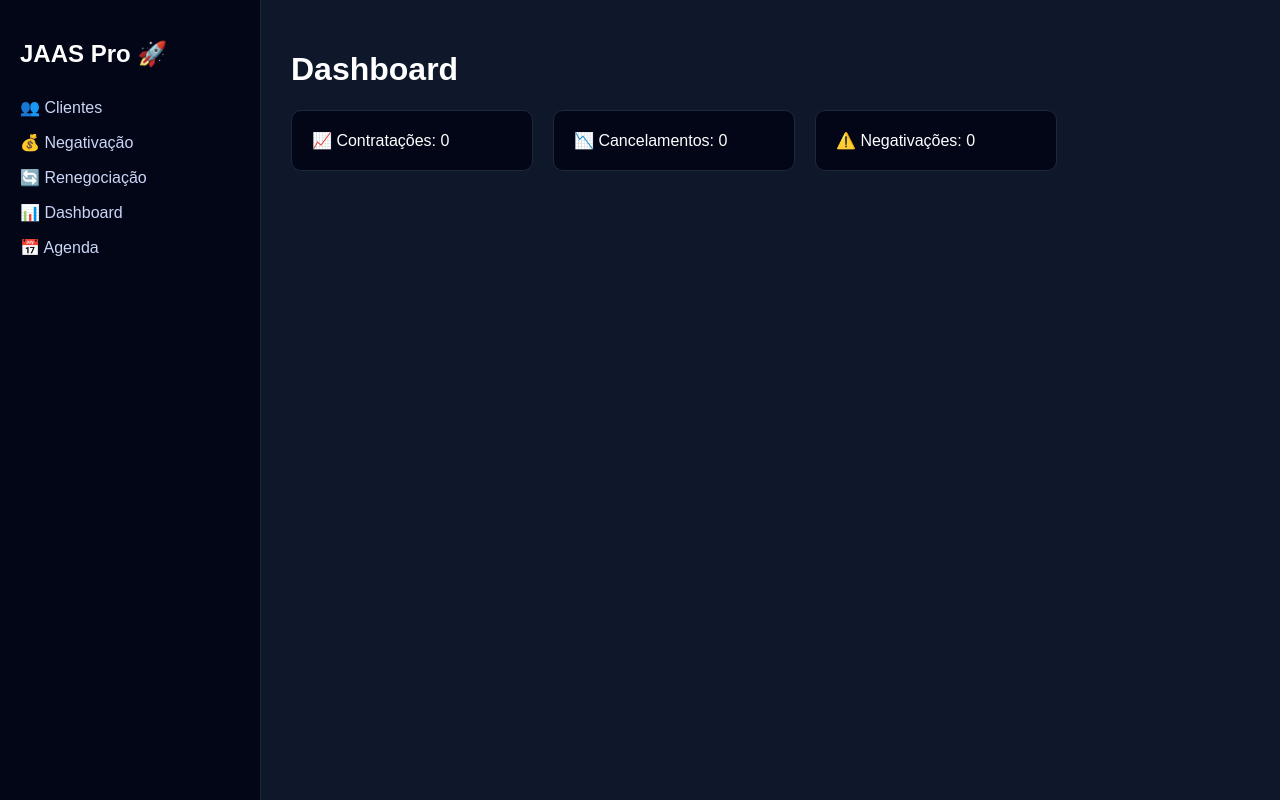
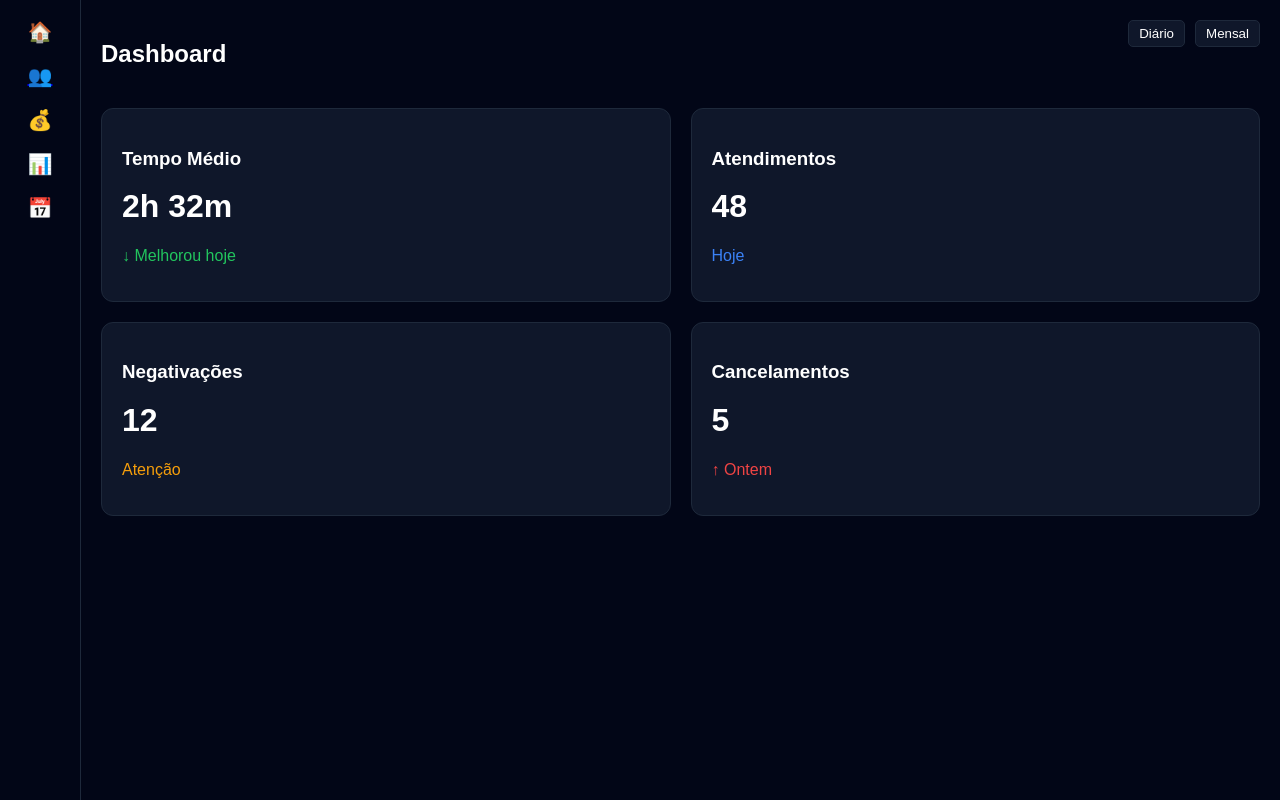
Before and after one commit to wowrude97/jaas-pro, a Next.js app: page / in a window 1280 px wide. Built offline with nearby package versions, Linux system fonts and the light colour scheme.

Commit message:
dashboard profissional base

```diff
--- a/app/page.js
+++ b/app/page.js
@@ -3,53 +3,108 @@ export default function Home() {
     <div style={{
       display: "flex",
       height: "100vh",
-      background: "#0f172a",
+      background: "#020617",
       color: "#fff",
-      fontFamily: "Arial"
+      fontFamily: "sans-serif"
     }}>
 
-      {/* MENU */}
+      {/* SIDEBAR */}
       <div style={{
-        width: 220,
+        width: 80,
         background: "#020617",
-        padding: 20,
-        borderRight: "1px solid #1e293b"
+        borderRight: "1px solid #1e293b",
+        display: "flex",
+        flexDirection: "column",
+        alignItems: "center",
+        paddingTop: 20
       }}>
-        <h2 style={{ marginBottom: 30 }}>JAAS Pro 🚀</h2>
-
-        <a href="/clientes" style={menuItem}>👥 Clientes</a>
-        <p style={menuItem}>💰 Negativação</p>
-        <p style={menuItem}>🔄 Renegociação</p>
-        <p style={menuItem}>📊 Dashboard</p>
-        <p style={menuItem}>📅 Agenda</p>
+        <div style={icon}>🏠</div>
+        <a href="/clientes" style={icon}>👥</a>
+        <div style={icon}>💰</div>
+        <div style={icon}>📊</div>
+        <div style={icon}>📅</div>
       </div>
 
       {/* CONTEÚDO */}
-      <div style={{ flex: 1, padding: 30 }}>
-        <h1>Dashboard</h1>
+      <div style={{ flex: 1, padding: 20 }}>
 
-        <div style={{ display: "flex", gap: 20, marginTop: 20 }}>
-          <div style={card}>📈 Contratações: 0</div>
-          <div style={card}>📉 Cancelamentos: 0</div>
-          <div style={card}>⚠️ Negativações: 0</div>
+        {/* HEADER */}
+        <div style={{
+          display: "flex",
+          justifyContent: "space-between",
+          marginBottom: 20
+        }}>
+          <h2>Dashboard</h2>
+
+          <div>
+            <button style={filterBtn}>Diário</button>
+            <button style={filterBtn}>Mensal</button>
+          </div>
         </div>
+
+        {/* GRID */}
+        <div style={{
+          display: "grid",
+          gridTemplateColumns: "1fr 1fr",
+          gap: 20
+        }}>
+
+          <div style={card}>
+            <h3>Tempo Médio</h3>
+            <h1 style={bigNumber}>2h 32m</h1>
+            <p style={{ color: "#22c55e" }}>↓ Melhorou hoje</p>
+          </div>
+
+          <div style={card}>
+            <h3>Atendimentos</h3>
+            <h1 style={bigNumber}>48</h1>
+            <p style={{ color: "#3b82f6" }}>Hoje</p>
+          </div>
+
+          <div style={card}>
+            <h3>Negativações</h3>
+            <h1 style={bigNumber}>12</h1>
+            <p style={{ color: "#f59e0b" }}>Atenção</p>
+          </div>
+
+          <div style={card}>
+            <h3>Cancelamentos</h3>
+            <h1 style={bigNumber}>5</h1>
+            <p style={{ color: "#ef4444" }}>↑ Ontem</p>
+          </div>
+
+        </div>
+
       </div>
     </div>
   );
 }
 
-const menuItem = {
-  display: "block",
-  marginBottom: 15,
-  cursor: "pointer",
-  color: "#cbd5f5",
-  textDecoration: "none"
+const icon = {
+  marginBottom: 20,
+  fontSize: 20,
+  cursor: "pointer"
 };
 
 const card = {
-  background: "#020617",
+  background: "#0f172a",
   padding: 20,
-  borderRadius: 10,
-  minWidth: 200,
+  borderRadius: 12,
   border: "1px solid #1e293b"
 };
+
+const bigNumber = {
+  fontSize: 32,
+  fontWeight: "bold",
+  marginTop: 10
+};
+
+const filterBtn = {
+  marginLeft: 10,
+  padding: "5px 10px",
+  background: "#0f172a",
+  border: "1px solid #1e293b",
+  color: "#fff",
+  borderRadius: 5,
+  cursor: "pointer"
+};
```
